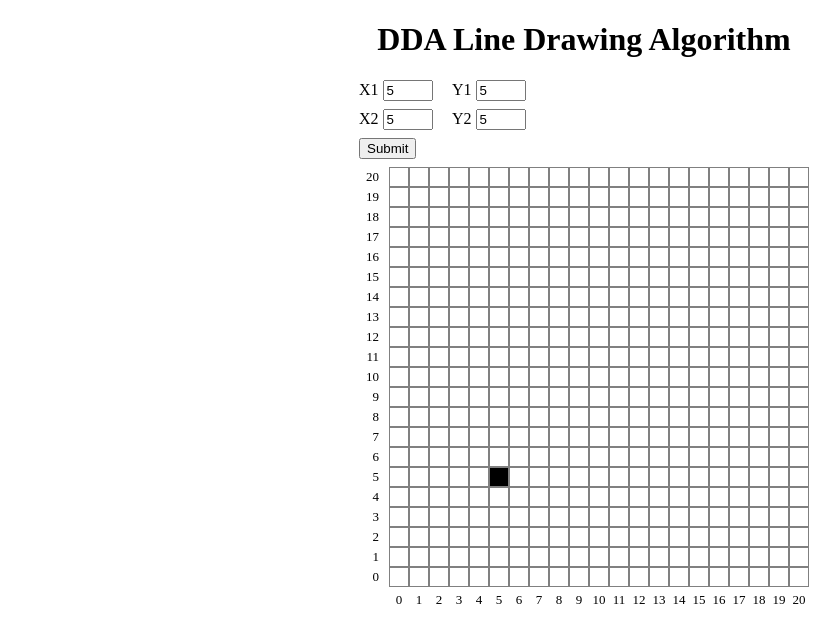
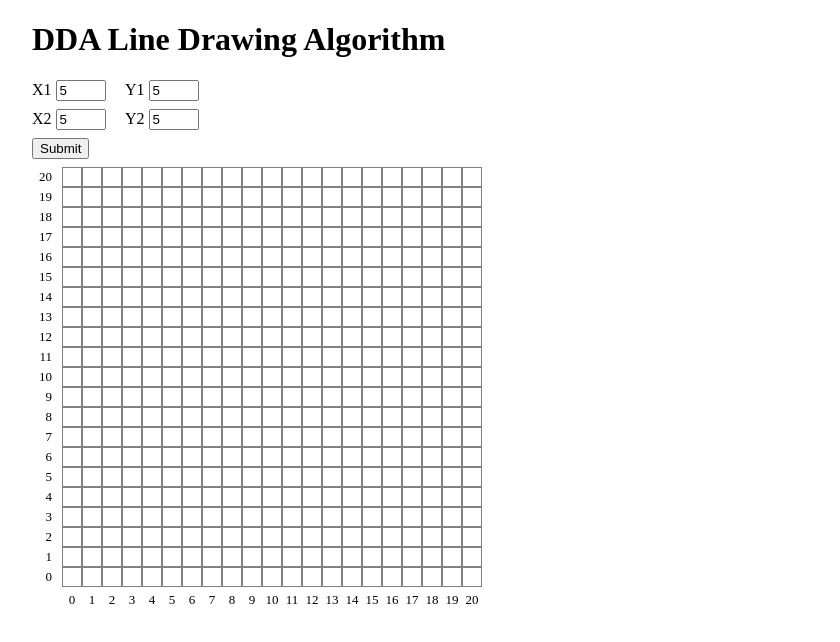
Before and after one commit to falbas/DDA-Line-Drawing-Algorithm-JS, a plain HTML site: page index.html in a window 1280 px wide. Both pictures are taken after typing "5", "5", "5", "5" into the empty fields and a click on the button "Submit". Shown: the whole page, without its empty margins (56-896 px from the left). Drawn offline with Linux system fonts and the light colour scheme.

Commit message:
add/naive line drawing algorithm

```diff
--- a/index.html
+++ b/index.html
@@ -8,8 +8,10 @@
     <link rel="stylesheet" href="style.css" />
   </head>
   <body>
+    <div class="container">
       <h1>DDA Line Drawing Algorithm</h1>
-    <div class="display-container">
+      <div class="container-column">
+        <div class="container-row">
           <form id="input-form">
             <label for="x1">X1</label>
             <input type="number" id="x1" />
@@ -23,6 +25,9 @@
             <br />
             <button type="submit" id="submit-form">Submit</button>
           </form>
+        </div>
+        <div class="container-row">
+          <div class="display">
             <div class="top">
               <div id="y-axis"></div>
               <div id="display"></div>
@@ -31,6 +36,10 @@
               <div id="x-axis"></div>
             </div>
           </div>
+          <div id="formula"></div>
+        </div>
+      </div>
+    </div>
     <script src="main.js"></script>
   </body>
 </html>
--- a/main.js
+++ b/main.js
@@ -1,37 +1,3 @@
-function sleep(ms) {
-  return new Promise(resolve => setTimeout(resolve, ms));
-}
-
-function putPixel(x, y) {
-  ePixel = document.getElementById(`pixel-${x}-${y}`)
-  ePixel.style.backgroundColor = 'black'
-}
-
-async function ddaLineDrawing(x1, y1, x2, y2) {
-  let dx = x2 - x1
-  let dy = y2 - y1
-  let step = Math.max(Math.abs(dx), Math.abs(dy))
-  let xinc = dx / step
-  let yinc = dy / step
-
-  for (let i = 0; i <= step; i++) {
-    console.log(x1 + ' ' + y1)
-    putPixel(Math.round(x1), Math.round(y1))
-    await sleep(200)
-    x1 += xinc
-    y1 += yinc
-  }
-}
-
-function clearDisplay() {
-  for (let i = 20; i >= 0; i--) {
-    for (let j = 0; j <= 20; j++) {
-      ePixel = document.getElementById(`pixel-${j}-${i}`)
-      ePixel.style.backgroundColor = 'white'
-    }
-  }
-}
-
 const eDisplay = document.getElementById('display')
 
 for (let i = 20; i >= 0; i--) {
@@ -59,6 +25,64 @@ for (let i = 0; i <= 20; i++) {
   xAxis.append(xNumer)
 }
 
+function sleep(ms) {
+  return new Promise(resolve => setTimeout(resolve, ms));
+}
+
+function putPixel(x, y) {
+  ePixel = document.getElementById(`pixel-${x}-${y}`)
+  ePixel.style.backgroundColor = 'black'
+  formula(x, y)
+}
+
+async function ddaLineDrawing(x1, y1, x2, y2) {
+  let dx = x2 - x1
+  let dy = y2 - y1
+  let step = Math.max(Math.abs(dx), Math.abs(dy))
+  let xinc = dx / step
+  let yinc = dy / step
+
+  for (let i = 0; i <= step; i++) {
+    console.log(x1 + ' ' + y1)
+    putPixel(Math.round(x1), Math.round(y1))
+    x1 += xinc
+    y1 += yinc
+    await sleep(200)
+  }
+}
+
+async function naiveLineDrawing(x1, y1, x2, y2) {
+  let m = (y2-y1)/(x2-x1)
+  for (let x=x1; x<=x2; x++) {
+    let y = m * (x - x1) + y1
+    console.log(x + ' ' + y)
+    putPixel(x, Math.round(y))
+  }
+}
+
+function clearDisplay() {
+  clearFormula()
+  for (let i = 20; i >= 0; i--) {
+    for (let j = 0; j <= 20; j++) {
+      ePixel = document.getElementById(`pixel-${j}-${i}`)
+      ePixel.style.backgroundColor = 'white'
+    }
+  }
+}
+
+function formula(x, y) {
+  let table = document.querySelector('#formula table')
+  if (table == null) {
+    document.getElementById('formula').innerHTML += '<table><thead><tr><th>X</th><th>Y</th></tr></thead></table>'
+    table = document.querySelector('#formula table')
+  }
+  table.innerHTML += `<tbody><tr><td>${x}</td><td>${y}</td></tr></tbody>`
+}
+
+function clearFormula() {
+  document.getElementById('formula').innerHTML = ''
+}
+
 const inputForm = document.getElementById('input-form')
 inputForm.addEventListener('submit', function (e) {
   e.preventDefault()
@@ -67,5 +91,6 @@ inputForm.addEventListener('submit', function (e) {
   const y1 = Number(document.getElementById('y1').value)
   const x2 = Number(document.getElementById('x2').value)
   const y2 = Number(document.getElementById('y2').value)
-  ddaLineDrawing(x1, y1, x2, y2)
+  // ddaLineDrawing(x1, y1, x2, y2)
+  naiveLineDrawing(x1, y1, x2, y2)
 })
--- a/style.css
+++ b/style.css
@@ -2,13 +2,17 @@
   box-sizing: border-box;
 }
 
-h1 {
-  text-align: center;
+.container {
+  margin: 0 5rem;
 }
 
-.display-container {
-  margin: auto;
-  width: 450px;
+.container-column {
+  display: flex;
+  flex-direction: column;
+}
+
+.container-row {
+  display: flex;
 }
 
 input {
@@ -26,6 +30,10 @@ input::-webkit-inner-spin-button {
 
 button {
   margin-bottom: 0.5rem;
+}
+
+.display {
+  width: 450px;
 }
 
 .top {
@@ -75,3 +83,15 @@ button {
   border: 1px solid grey;
   display: inline;
 }
+
+#formula {
+  margin-left: 1rem;
+}
+
+table, th, td {
+  border: 1px solid black;
+}
+
+td, th {
+  padding: 0 1rem;
+}
```
Lines whose indentation alone changed are shown as unchanged.
